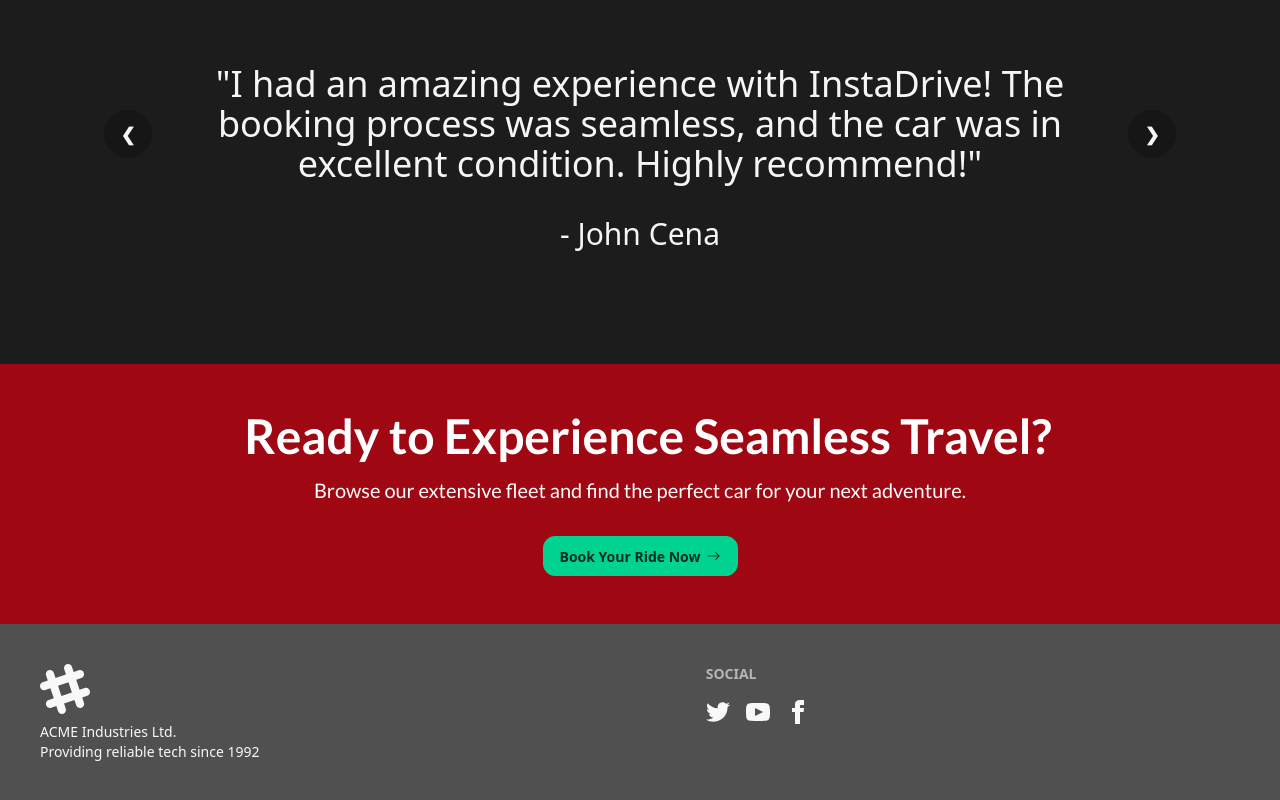
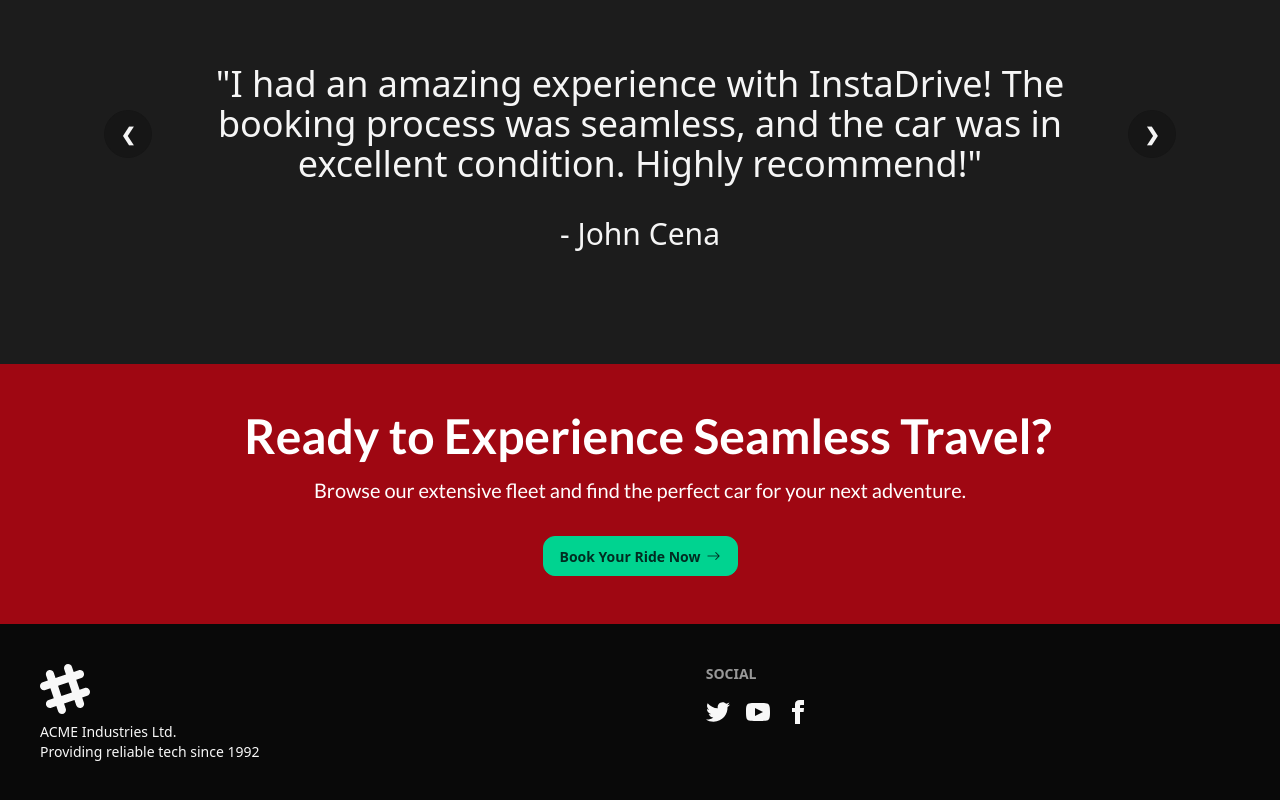
Before and after one commit to jacobferreras/car-rental, a Next.js app: page / in a window 1280 px wide. Shown: the part 2784-3584 px from the top of the page. Built offline with nearby package versions, Linux system fonts and the light colour scheme; no server answers; the database is empty.

Commit message:
fix: update footer background color for consistency with theme

```diff
--- a/components/common/Footer.tsx
+++ b/components/common/Footer.tsx
@@ -3,7 +3,7 @@ import React from "react";
 const Footer = () => {
   return (
     <div>
-      <footer className="footer sm:footer-horizontal bg-neutral text-neutral-content p-10">
+      <footer className="footer sm:footer-horizontal bg-base-100 text-neutral-content p-10">
         <aside>
           <svg
             width="50"
```
